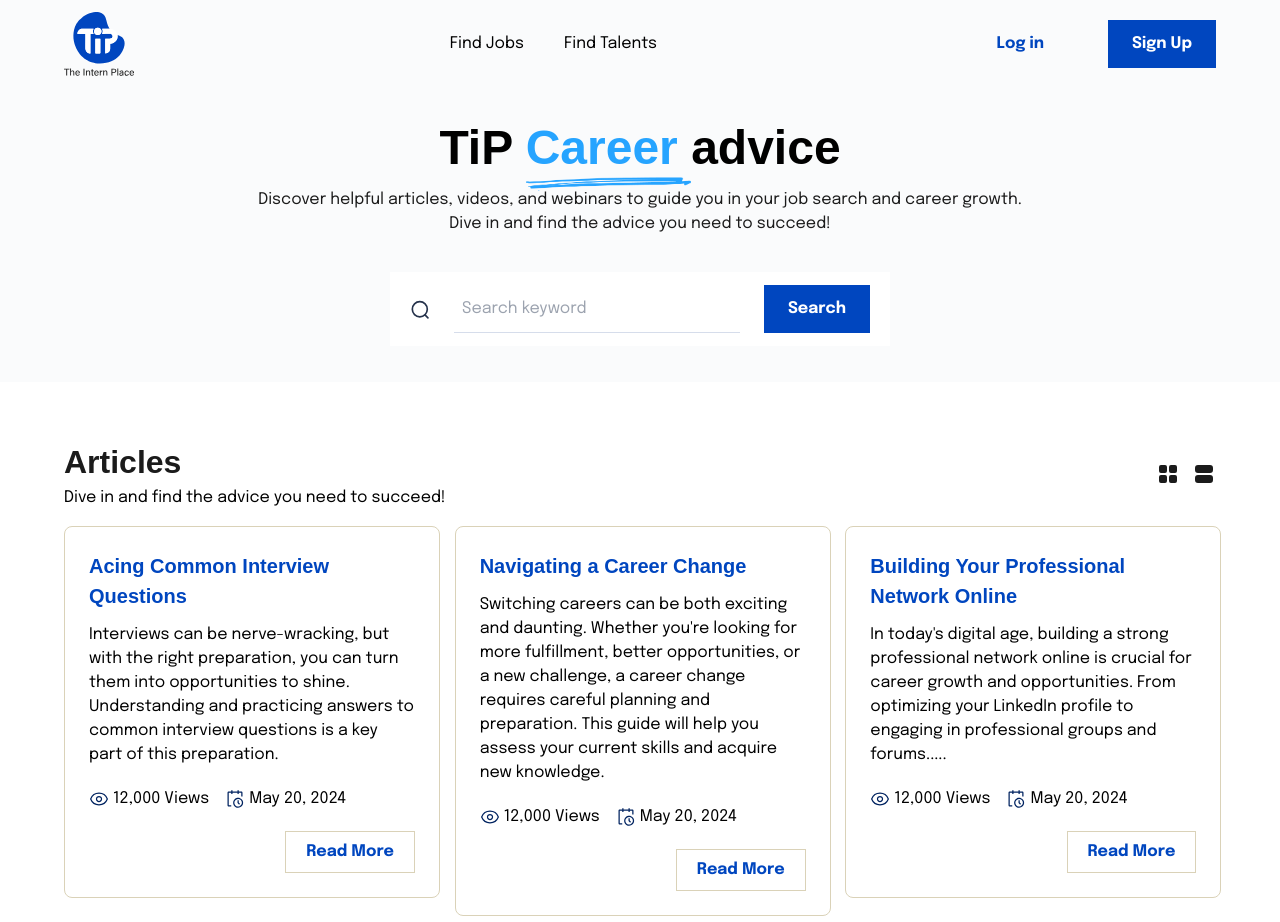
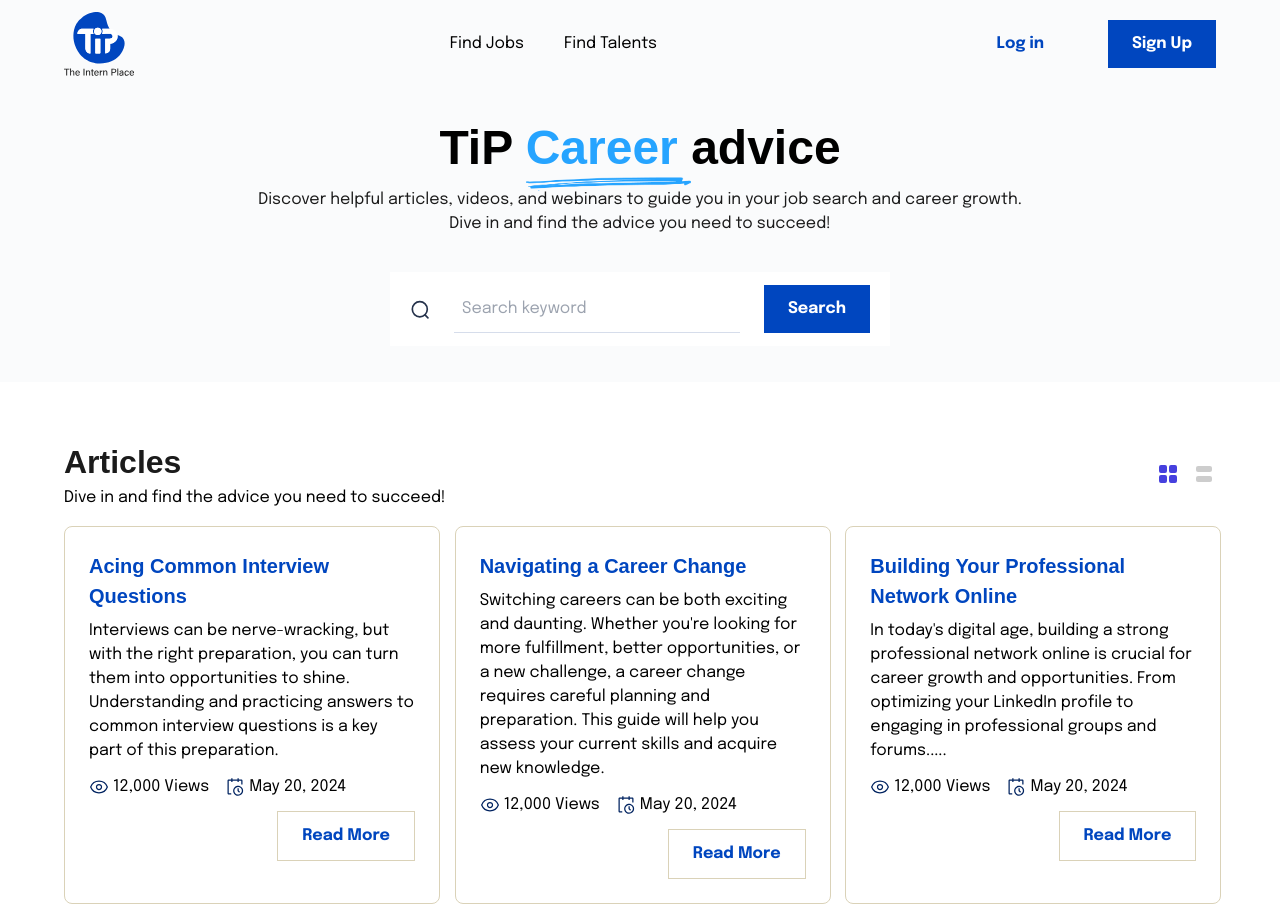
Before and after one commit to The-Intern-Place/TiP_Frontend, a Next.js app: page /career-advice in a window 1280 px wide. Shown: the top 922 px of the page. Built offline with nearby package versions, Linux system fonts and the light colour scheme; a web font is replaced by a local one.

Commit message:
worked on the career advice cleanup

```diff
--- a/public/icons/IC_CardsOption.tsx
+++ b/public/icons/IC_CardsOption.tsx
@@ -1,27 +1,30 @@
 import React from "react";
 
-const IC_CardsOption = ({ color }: { color?: string }) => {
+const IC_CardsOption = ({ color, className }: { color?: string, className?:string }) => {
   return (
     <svg
       width="24"
       height="24"
       viewBox="0 0 24 24"
-      fill={color ?? "#1B1B1B"}
+      // fill={color ?? "#1B1B1B"}
+      className={className}
       xmlns="http://www.w3.org/2000/svg"
     >
-      <g clip-path="url(#clip0_1662_4605)">
+      <g className={className} clip-path="url(#clip0_1662_4605)">
         <path
           d="M18 4H6C4.89543 4 4 4.89543 4 6V8C4 9.10457 4.89543 10 6 10H18C19.1046 10 20 9.10457 20 8V6C20 4.89543 19.1046 4 18 4Z"
-          fill={color ?? "#1B1B1B"}
-          stroke={color ?? "#1B1B1B"}
+          // fill={color ?? "#1B1B1B"}
+          // stroke={color ?? "#1B1B1B"}
+          className={className}
           stroke-width="2"
           stroke-linecap="round"
           stroke-linejoin="round"
         />
         <path
           d="M18 14H6C4.89543 14 4 14.8954 4 16V18C4 19.1046 4.89543 20 6 20H18C19.1046 20 20 19.1046 20 18V16C20 14.8954 19.1046 14 18 14Z"
-          fill={color ?? "#1B1B1B"}
-          stroke={color ?? "#1B1B1B"}
+          // fill={color ?? "#1B1B1B"}
+          // stroke={color ?? "#1B1B1B"}
+          className={className}
           stroke-width="2"
           stroke-linecap="round"
           stroke-linejoin="round"
--- a/public/icons/IC_TilesOption.tsx
+++ b/public/icons/IC_TilesOption.tsx
@@ -1,6 +1,6 @@
 import React from "react";
 
-const IC_TilesOption = ({ color }: { color?: string }) => {
+const IC_TilesOption = ({ color, className }: { color?: string, className?: string }) => {
   return (
     <svg
       width="24"
@@ -8,14 +8,16 @@ const IC_TilesOption = ({ color }: { color?: string }) => {
       viewBox="0 0 24 24"
       fill={color ?? "#1B1B1B"}
       xmlns="http://www.w3.org/2000/svg"
+      className={className}
     >
-      <g opacity="" clip-path="url(#clip0_1664_4597)">
+      <g className={className} clip-path="url(#clip0_1664_4597)">
         <path
           d="M9 4H5C4.44772 4 4 4.44772 4 5V9C4 9.55228 4.44772 10 5 10H9C9.55228 10 10 9.55228 10 9V5C10 4.44772 9.55228 4 9 4Z"
           stroke={color ?? "#1B1B1B"}
           stroke-width="2"
           stroke-linecap="round"
           stroke-linejoin="round"
+          className={className}
         />
         <path
           d="M19 4H15C14.4477 4 14 4.44772 14 5V9C14 9.55228 14.4477 10 15 10H19C19.5523 10 20 9.55228 20 9V5C20 4.44772 19.5523 4 19 4Z"
@@ -23,6 +25,7 @@ const IC_TilesOption = ({ color }: { color?: string }) => {
           stroke-width="2"
           stroke-linecap="round"
           stroke-linejoin="round"
+          className={className}
         />
         <path
           d="M9 14H5C4.44772 14 4 14.4477 4 15V19C4 19.5523 4.44772 20 5 20H9C9.55228 20 10 19.5523 10 19V15C10 14.4477 9.55228 14 9 14Z"
@@ -30,6 +33,7 @@ const IC_TilesOption = ({ color }: { color?: string }) => {
           stroke-width="2"
           stroke-linecap="round"
           stroke-linejoin="round"
+          className={className}
         />
         <path
           d="M19 14H15C14.4477 14 14 14.4477 14 15V19C14 19.5523 14.4477 20 15 20H19C19.5523 20 20 19.5523 20 19V15C20 14.4477 19.5523 14 19 14Z"
@@ -37,6 +41,7 @@ const IC_TilesOption = ({ color }: { color?: string }) => {
           stroke-width="2"
           stroke-linecap="round"
           stroke-linejoin="round"
+          className={className}
         />
       </g>
       <defs>
--- a/src/app/career-advice/page.tsx
+++ b/src/app/career-advice/page.tsx
@@ -14,13 +14,10 @@ type ICardStyleProps = {
   type?: string;
 };
 const page = () => {
-  const [cardStyle, setCardStyle] = useState<ICardStyleProps>({});
+  const [cardType, setCardType] = useState<string>("tiles");
 
   const handleCardStyleChange = (type: string) => {
-    setCardStyle({
-      color: "#4640DE",
-      type: type,
-    });
+    setCardType(type);
   };
 
   return (
@@ -52,7 +49,7 @@ const page = () => {
                 className="border-b border-[#D6DDEB] h-12 placeholder:text-epilogue placeholder:pl-2 focus:outline-none focus:ring-0 "
                 placeholder="Search keyword"
               />
-              <Button overideStyles="rounded-none border-0 fit">Search</Button>
+              <Button overrideStyles="rounded-none border-0 fit">Search</Button>
             </div>
           </div>
         </div>
@@ -69,17 +66,19 @@ const page = () => {
             <section className="flex gap-3 items-center">
               <div className="" onClick={() => handleCardStyleChange("tiles")}>
                 <IC_TilesOption
-                  color={cardStyle?.type === "tiles" ? "#4640DE" : "#1B1B1B"}
+                  className={`cursor-pointer ${cardType === "tiles" ? "fill-[#4640DE] stroke-[#4640DE] opacity-1" : "fill-[#1B1B1B] opacity-[0.6]"}`}
                 />
               </div>
               <div className="" onClick={() => handleCardStyleChange("cards")}>
                 <IC_CardsOption
-                  color={cardStyle?.type === "cards" ? "#4640DE" : "#1B1B1B"}
+                  className={`cursor-pointer ${cardType === "cards" ? "fill-[#4640DE] stroke-[#4640DE] opacity-1" : "fill-[#1B1B1B] opacity-[0.6]"}`}
                 />
               </div>
             </section>
           </div>
-          <div className="grid grid-cols-3 gap-5 ">
+          <div
+            className={`grid ${cardType === "tiles" ? " grid-cols-3" : "grid-cols-2"} gap-5`}
+          >
             {advices.map((advice, key) => (
               <div key={key}>
                 <ArticleCard
@@ -87,7 +86,7 @@ const page = () => {
                   description={advice.description}
                   title={advice.title}
                   views={advice.views}
-                  cardType={cardStyle?.type}
+                  cardType={cardType}
                 />
               </div>
             ))}
--- a/src/components/button/Button.tsx
+++ b/src/components/button/Button.tsx
@@ -1,12 +1,11 @@
 import React from "react";
 import { ButtonProps } from "./Button.types";
-import { title } from "process";
 
 const Button = (props: ButtonProps) => {
-  const { variant = "primary", fit, children, overideStyles, ...buttonProps } = props;
+  const { variant = "primary", fit, children, overrideStyles, ...buttonProps } = props;
   return (
     <button
-      className={`text-sm md:text-base font-bold flex items-center justify-center w-full gap-2 rounded-lg py-3 px-6 ${
+      className={`text-sm md:text-base font-bold flex items-center justify-center w-full gap-2 py-3 px-6 h-fit ${
         fit ? "max-w-max" : "w-full"
       } ${
         variant === "primary"
@@ -14,11 +13,11 @@ const Button = (props: ButtonProps) => {
           : variant === "transparent"
           ? 'bg-transparent  text-[#0046BF]'
           : variant === "outlined"
-            ? "bg-transparent border border-[#0046BF] text-[#0046BF]"
+            ? "bg-transparent border-[#DAD2B8] text-blue border"
             : variant === "secondary"
               ? "bg-[#002360] text-white"
               : "bg-[#EEEEEE] text-[#444444]"
-      } ${overideStyles}`}
+      } ${overrideStyles}`}
       {...buttonProps}
     >
       {children}
--- a/src/components/button/Button.types.ts
+++ b/src/components/button/Button.types.ts
@@ -7,7 +7,7 @@ export type ButtonProps = Omit<
   "className"
 > & {
   variant?: "primary" | "outlined" | "secondary" | "transparent";
-  overideStyles?: string;
+  overrideStyles?: string;
   fit?: boolean;
 };
 
--- a/src/components/cards/article-card/ArticleCard.tsx
+++ b/src/components/cards/article-card/ArticleCard.tsx
@@ -12,10 +12,13 @@ const ArticleCard = ({
   date,
 }: ArticleCardProps) => {
   return (
-    <div className="border border-[#DAD2B8] rounded-lg min-w-[376px] w-full p-6 grid grid-flow-row gap-3">
-      <h2 className="text-[20px] text-blue font-semibold">{title}</h2>
+    <div
+      className={`border border-[#DAD2B8] rounded-lg min-w-[376px] ${cardType === "tiles" ? "" : "flex justify-between items-center"} h-full w-full p-6`}
+    >
+      <div>
+        <h2 className="text-[20px] mb-2 text-blue font-semibold">{title}</h2>
         {cardType === "tiles" && <p>{description}</p>}
-      <div className="flex gap-4 py-2">
+        <div className="flex gap-4 py-3">
           <div className="flex gap-1 items-center">
             <Image src={EyeIcon} width={20} height={20} alt="eye" />
             <p>{views} Views</p>
@@ -25,9 +28,11 @@ const ArticleCard = ({
             <p>{date}</p>
           </div>
         </div>
-      <div className="px-5 py-2 border-[#DAD2B8] text-blue border w-fit ml-auto font-bold cursor-pointer">
+      </div>
+        <Button fit overrideStyles="ml-auto" variant="outlined">
           Read More
-      </div>
+        </Button>
+
     </div>
   );
 };
--- a/src/components/footer/Footer.tsx
+++ b/src/components/footer/Footer.tsx
@@ -56,7 +56,7 @@ const Footer = () => {
                 placeholder="Email Address"
                 onChange={() => {}}
               />
-              <Button overideStyles="border-0 rounded-none" fit>
+              <Button overrideStyles="border-0 rounded-none" fit>
                 Subscribe
               </Button>
             </div>
--- a/src/components/navbar/Navbar.tsx
+++ b/src/components/navbar/Navbar.tsx
@@ -25,7 +25,7 @@ const Navbar = (props: NavbarProps) => {
         <Button variant="transparent" fit>
           <Link href={"/login"}>Log in</Link>{" "}
         </Button>
-        <Button overideStyles="rounded-none" fit>
+        <Button overrideStyles="rounded-none" fit>
           <Link href={"/sign-up"}>Sign Up</Link>
         </Button>
       </div>
--- a/src/partials/home/HeroSection.tsx
+++ b/src/partials/home/HeroSection.tsx
@@ -51,7 +51,7 @@ const HeroSection = () => {
                   <Image
                     src={ArrowDown}
                     alt=""
-                    className="absolute top lg:-left-[4rem] -left-[2.5rem] w-6 h-6"
+                    className="absolute top lg:-left-[3.5rem] -left-[2.5rem] w-6 h-6"
                   />
                   <button className="rounded-full bg-[#002360] text-white p-3">
                     <IC_Search className="w-5 h-5" />
--- a/src/partials/home/ShortListingSection.tsx
+++ b/src/partials/home/ShortListingSection.tsx
@@ -13,7 +13,7 @@ function ShortListingSection() {
           selection, saving you time and ensuring you find the perfect match for
           your internship positions
         </p>
-        <Button overideStyles="border-0 rounded-none w-44 sm:w-44 align-items-center">
+        <Button overrideStyles="border-0 rounded-none w-44 sm:w-44 align-items-center">
           Contact Us
         </Button>
       </div>
@@ -30,11 +30,11 @@ function ShortListingSection() {
           </p>
 
           <div className="flex flex-row">
-            <Button overideStyles="border-0 rounded-none w-44  mr-5">
+            <Button overrideStyles="border-0 rounded-none w-44  mr-5">
               See FAQs
             </Button>
 
-            <Button overideStyles="border-2 rounded-none w-44 bg-white text-[#0046BF] sm:text-[#0046BF]">
+            <Button overrideStyles="border-2 rounded-none w-44 bg-white text-[#0046BF] sm:text-[#0046BF]">
               Reach Us
             </Button>
           </div>
```
Lines whose indentation alone changed are shown as unchanged.
